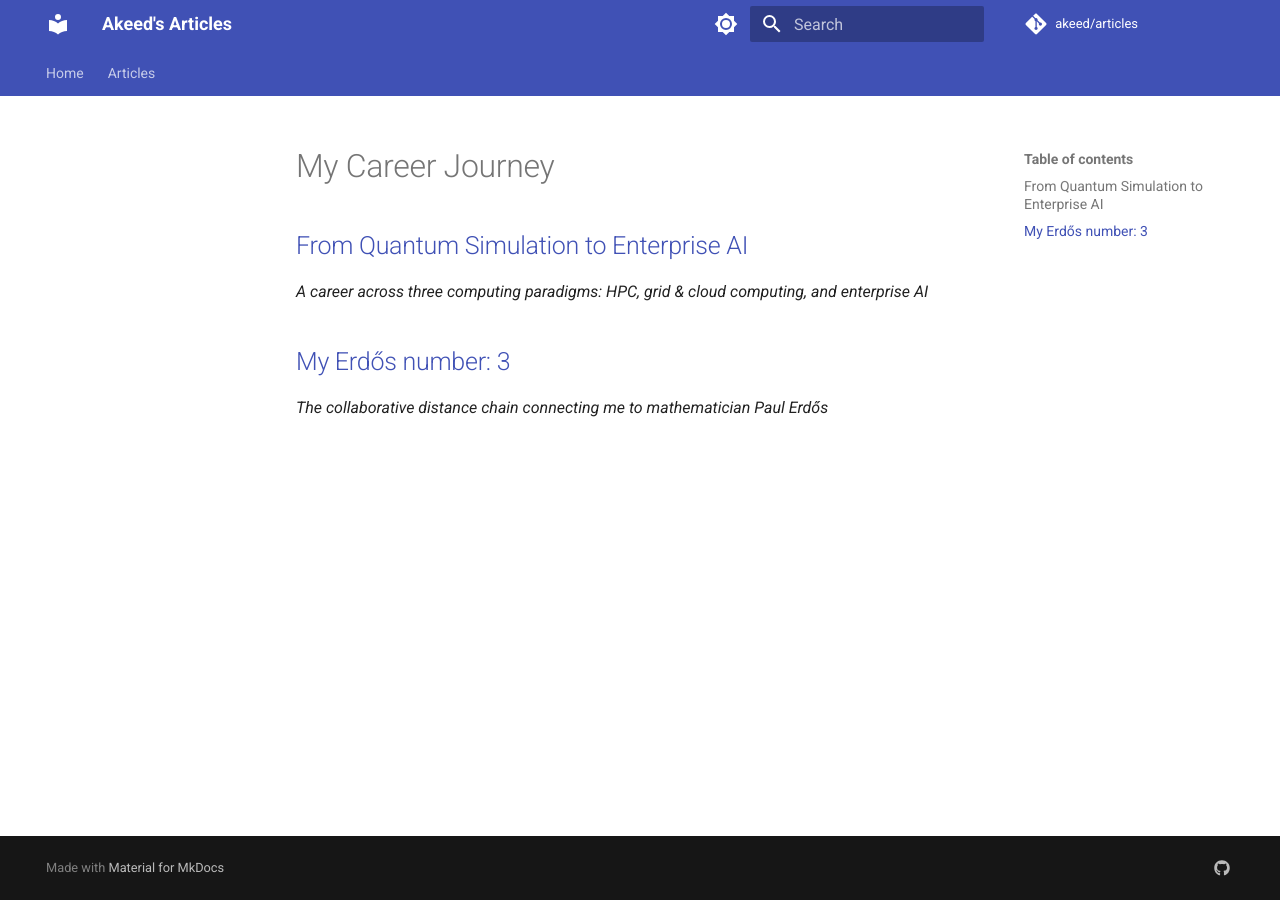
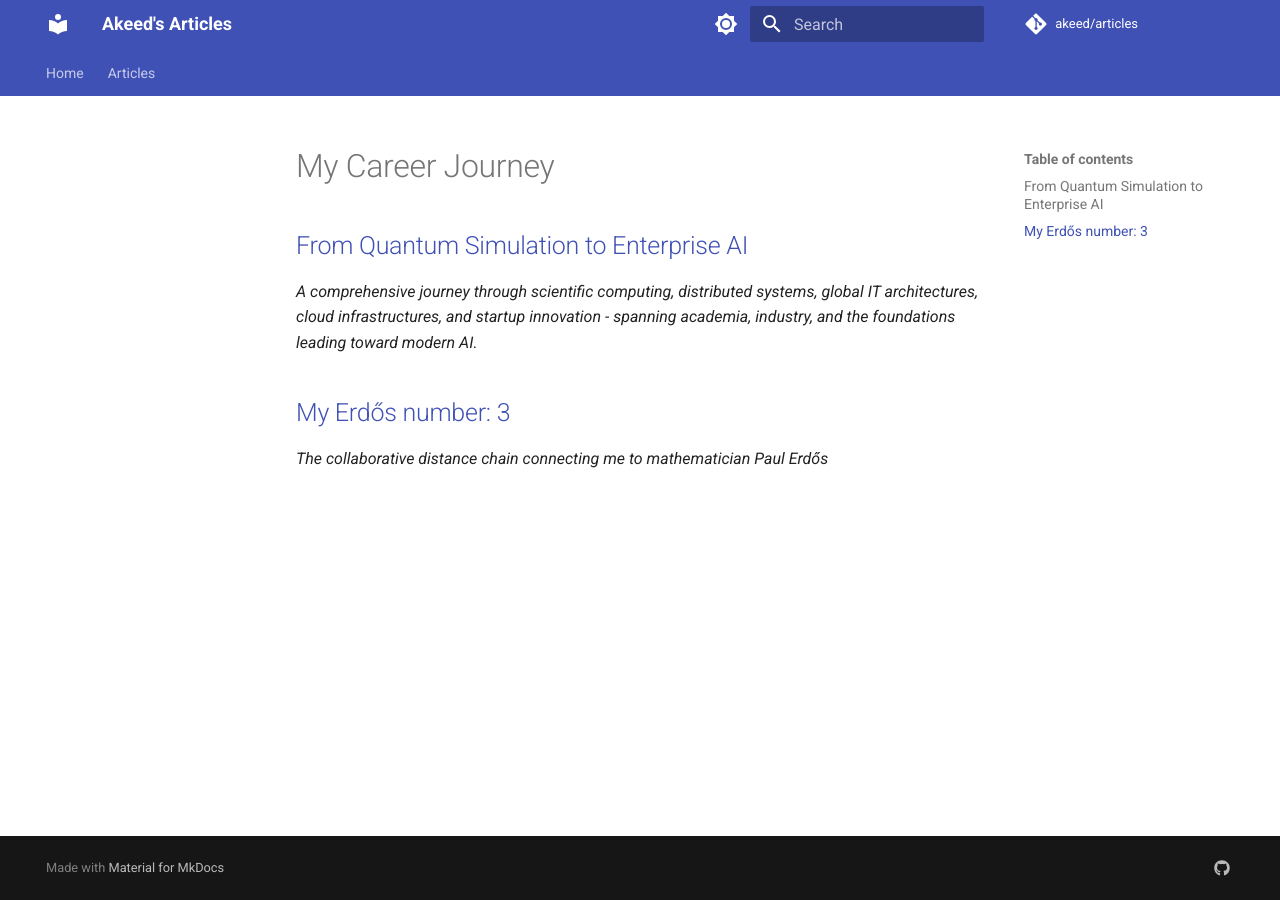
Before and after one commit to akeed/akeed.github.io, an MkDocs documentation site: the page built from docs/articles/Career-journey/index.md, in a window 1280 px wide. Built offline with MkDocs 1.6.1 and Material for MkDocs 9.7.7, drawn with Linux system fonts in a browser that asks for light colours; comment, search, counter and statistics services are not loaded.

Commit message:
fix: update of naming

```diff
--- a/docs/articles/Career-journey/index.md
+++ b/docs/articles/Career-journey/index.md
@@ -2,7 +2,7 @@
 
 ## [From Quantum Simulation to Enterprise AI](../Work-life-so-far/index.md)
 
-*A career across three computing paradigms: HPC, grid & cloud computing, and enterprise AI*
+*A comprehensive journey through scientific computing, distributed systems, global IT architectures, cloud infrastructures, and startup innovation - spanning academia, industry, and the foundations leading toward modern AI.*
 
 ## [My Erdős number: 3](../Erdos-Number/index.md)
 
```
Also changed, not shown: docs/articles/index.md (+0 -3 lines).
